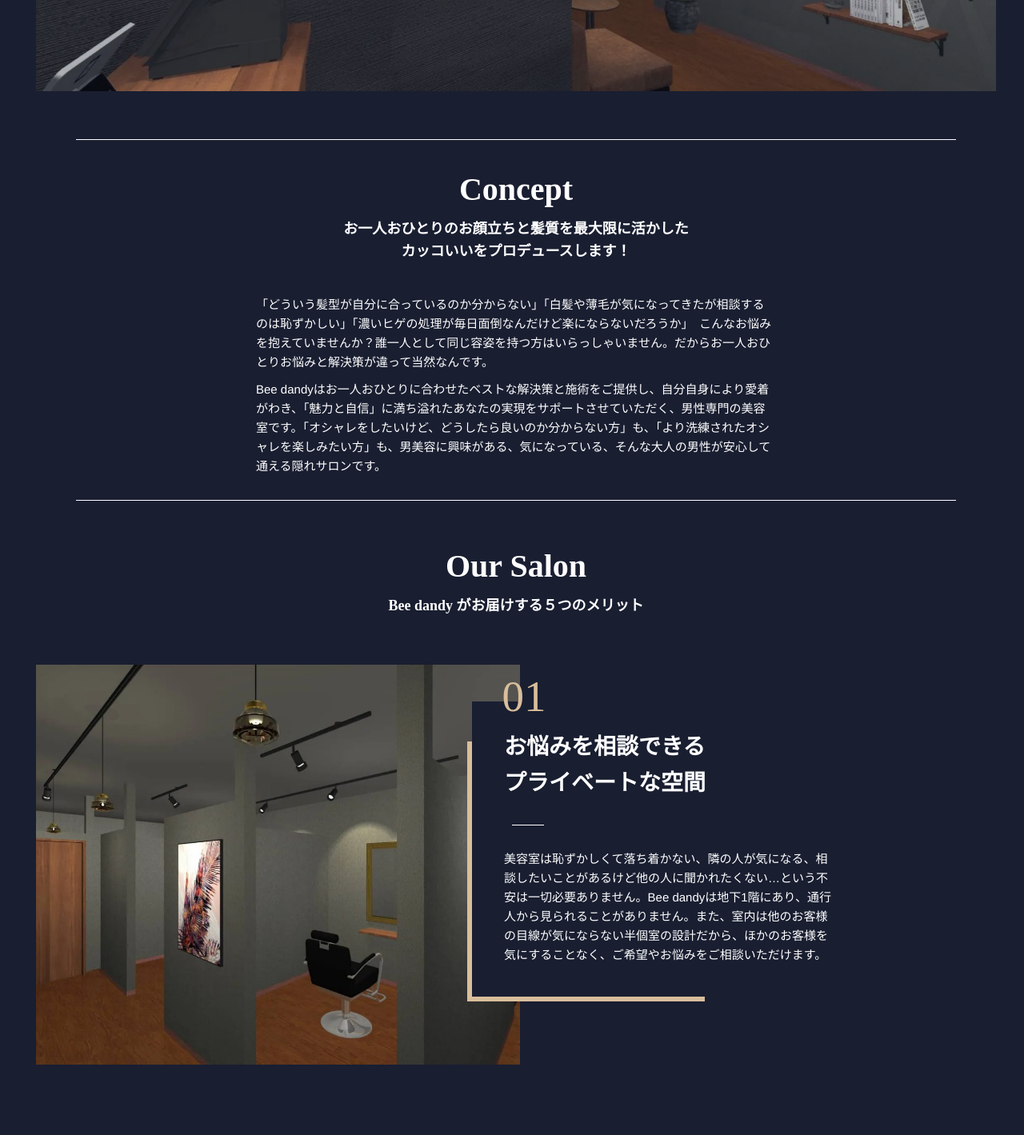
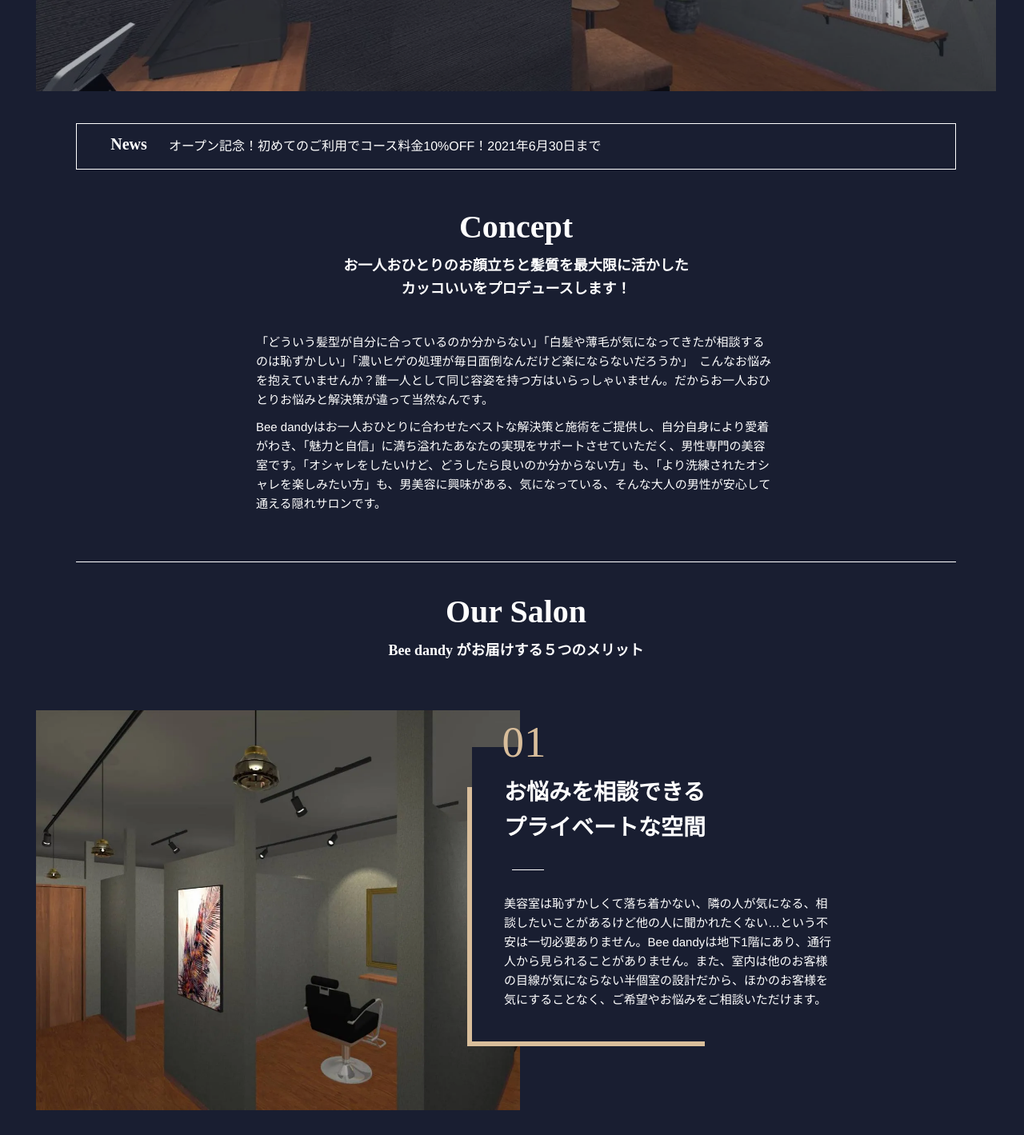
Before and after one commit to kamy0042/bee_group_web, a Next.js app: page / in a window 1280 px wide. Shown: the part 580-1999 px from the top of the page at 80% size. Built offline with nearby package versions, Linux system fonts and the light colour scheme.

Commit message:
お知らせ追加

```diff
--- a/pages/index.js
+++ b/pages/index.js
@@ -62,6 +62,14 @@ const Test = () => {
                     <img src="/img/bee_logo_white.svg" className={styles.mv_logo} alt="bee_dandy" />
                 </div>
                 <div className={styles.contents}>
+                    <dl className={styles.news}>
+                        <dt>News</dt>
+                        <dd>
+                            <ul>
+                                <li>オープン記念！初めてのご利用でコース料金10%OFF！2021年6月30日まで</li>
+                            </ul>
+                        </dd>
+                    </dl>
                     <section className={`${styles.concept} ${styles.section}`}>
                         <h2 className={styles.heading}>Concept</h2>
                         <p className={styles.lead}>
--- a/styles/Top.module.scss
+++ b/styles/Top.module.scss
@@ -55,18 +55,14 @@
 
 .section {
     &+&{
-        margin-top: 3.5rem;
+        padding-top: 2rem;
+        margin-top: 2rem;
+        border-top: solid thin;
     }
 }
 
 .contents{
-    margin-top: 5rem;
-}
-
-.concept {
-    border-top: solid thin;
-    border-bottom: solid thin;
-    padding: 2rem 1rem;
+    margin-top: 3rem;
 }
 
 .heading {
@@ -80,6 +76,23 @@
     font-family: $font-mincho;
     margin-top: 0.25rem;
     font-weight: 700;
+}
+
+.news {
+    margin-bottom: 2rem;
+    padding: 1rem;
+    border: solid thin;
+    dt {
+        font-size: 20px;
+        margin-bottom: 0.5rem;
+        text-align: center;
+        font-family: $font-mincho;
+    }
+    li + li {
+        margin-top: 1rem;
+        padding-top: 1rem;
+        border-top: dotted thin;
+    }
 }
 
 .concept_text {
@@ -295,13 +308,18 @@
 
     .contents{
         width: $width-container;
-        margin: 6rem auto 0;
+        margin: 4rem auto 0;
     }
 
     .section {
         &+&{
-            margin-top: 5rem;
+            margin-top: 3rem;
+            padding-top: 3rem;
         }
+    }
+
+    .section  + .information {
+        margin-top: 6rem;
     }
 
     .heading{
@@ -312,8 +330,22 @@
         font-size: $text-medium;
     }
 
+    .news {
+        display: flex;
+        padding: 1.5rem;
+        margin-bottom: 4rem;
+        dt{
+            line-height: 1;
+            width: 10rem;
+        }
+        dd{
+            width: calc(100% - 10rem);
+            font-size: 16px;
+        }
+    }
+
     .concept {
-        padding: 3rem 0;
+        padding: 0 0 3rem;
         br:nth-child(1){
             display: none;
         }
@@ -445,7 +477,4 @@
         }
     }
 
-    .section + .information{
-        margin-top: 12rem;
-    }
 }
```
